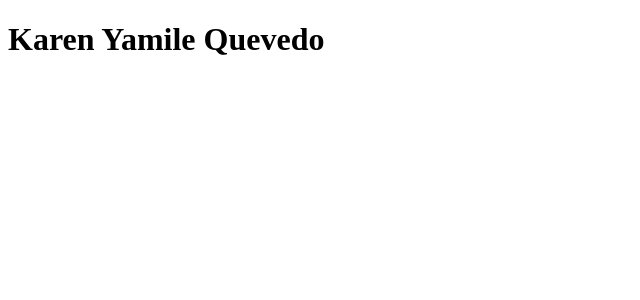
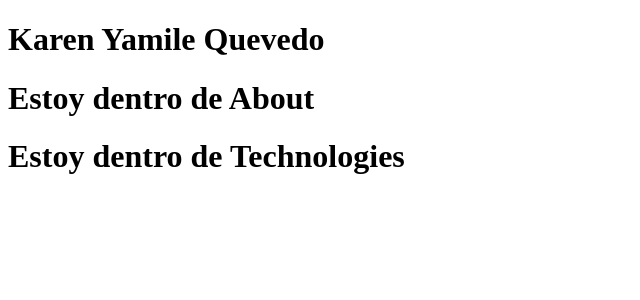
Before and after one commit to karenqueve/CV-karen, a React (Create React App) app: page / in a window 1280 px wide. Shown: the top 300 px of the page, without its empty margins (0-640 px from the left). Built offline with nearby package versions, Linux system fonts and the light colour scheme.

Commit message:
header works

```diff
--- a/src/App.jsx
+++ b/src/App.jsx
@@ -1,10 +1,14 @@
-import Header from './Header';
+import Header from './components/Header';
 import './App.css';
+import About from './components/About';
+import Technologies from './components/Technologies';
 
 function App() {
   return (
     <div>
       <Header />
+      <About />
+      <Technologies />
     </div>
   );
 }
--- /dev/null
+++ b/src/components/About.jsx
@@ -0,0 +1,11 @@
+import React from 'react'
+
+const About = () => {
+    return (
+        <div>
+            <h1>Estoy dentro de About</h1>
+        </div>
+    )
+}
+
+export default About
--- /dev/null
+++ b/src/components/Technologies.jsx
@@ -0,0 +1,11 @@
+import React from 'react'
+
+const Technologies = () => {
+    return (
+        <div>
+            <h1>Estoy dentro de Technologies</h1>
+        </div>
+    )
+}
+
+export default Technologies
```
Also changed, not shown: src/components/Header.jsx (renamed from src/Header.jsx).
